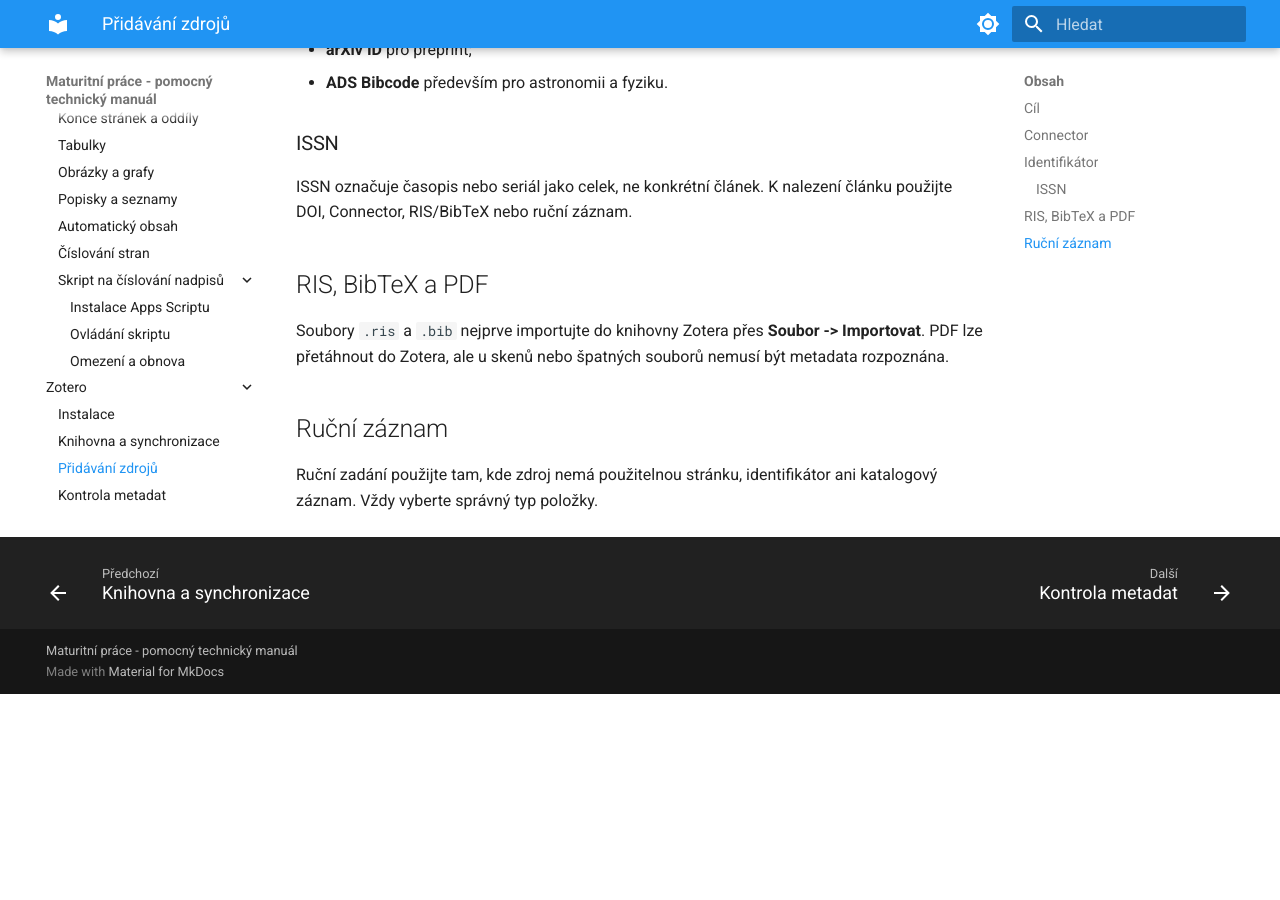
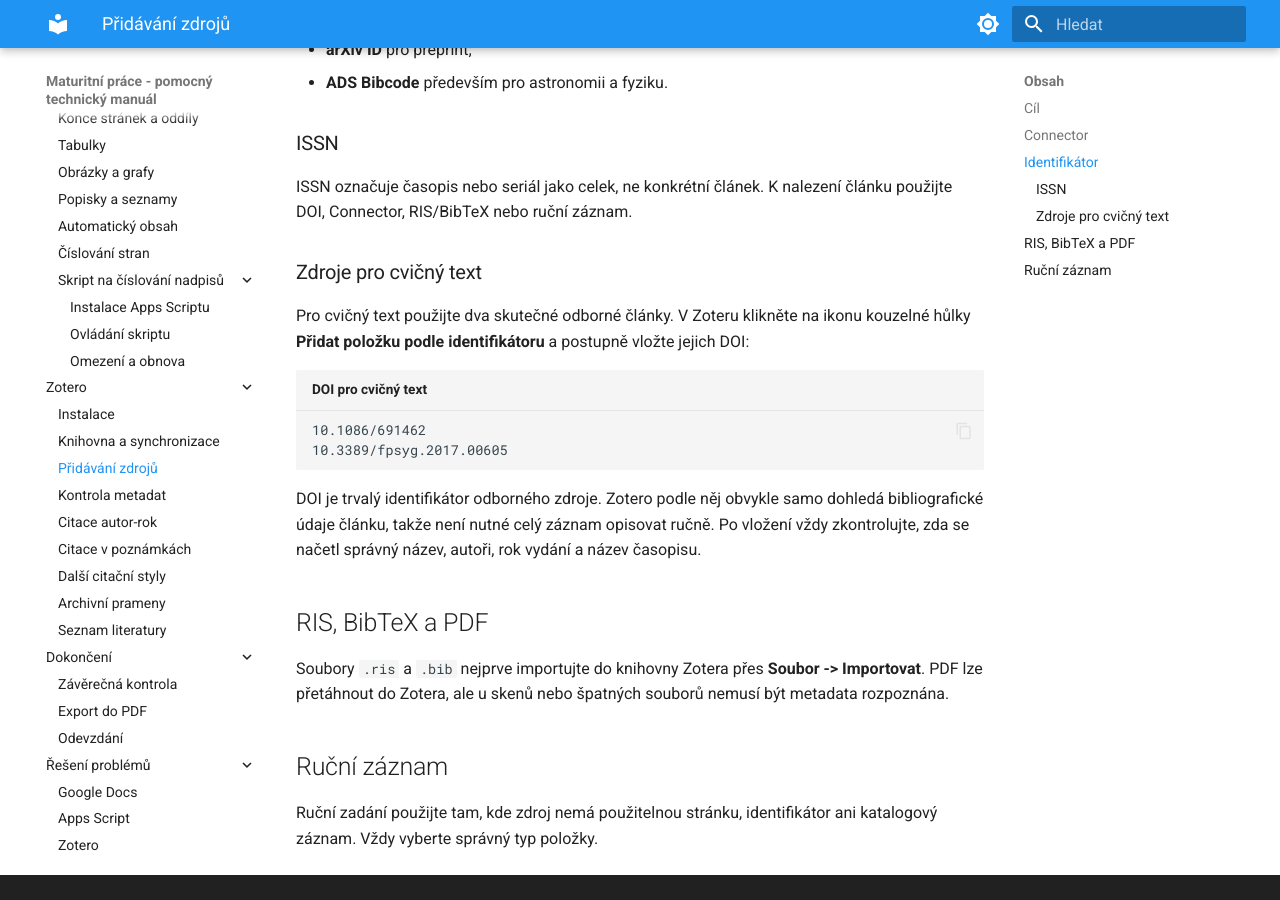
Before and after one commit to faitjaroslav-byte/maturitni_prace, an MkDocs documentation site: the page built from docs/zotero/pridavani-zdroju.md, in a window 1280 px wide and 900 px high, scrolled down 780 px. Built offline with MkDocs 1.6.1 and Material for MkDocs 9.7.7, drawn with Linux system fonts in a browser that asks for light colours; before the commit the page ends 1474 px from its top, so only the background shows below that.

Commit message:
Add practice DOIs to Zotero sources

````diff
--- a/docs/zotero/pridavani-zdroju.md
+++ b/docs/zotero/pridavani-zdroju.md
@@ -28,6 +28,17 @@ V Zoteru použijte **Přidat položku podle identifikátoru**. Vhodné identifik
 
 ISSN označuje časopis nebo seriál jako celek, ne konkrétní článek. K nalezení článku použijte DOI, Connector, RIS/BibTeX nebo ruční záznam.
 
+### Zdroje pro cvičný text
+
+Pro cvičný text použijte dva skutečné odborné články. V Zoteru klikněte na ikonu kouzelné hůlky **Přidat položku podle identifikátoru** a postupně vložte jejich DOI:
+
+```text title="DOI pro cvičný text"
+10.1086/691462
+10.3389/fpsyg.2017.00605
+```
+
+DOI je trvalý identifikátor odborného zdroje. Zotero podle něj obvykle samo dohledá bibliografické údaje článku, takže není nutné celý záznam opisovat ručně. Po vložení vždy zkontrolujte, zda se načetl správný název, autoři, rok vydání a název časopisu.
+
 ## RIS, BibTeX a PDF
 
 Soubory `.ris` a `.bib` nejprve importujte do knihovny Zotera přes **Soubor -> Importovat**. PDF lze přetáhnout do Zotera, ale u skenů nebo špatných souborů nemusí být metadata rozpoznána.
````
